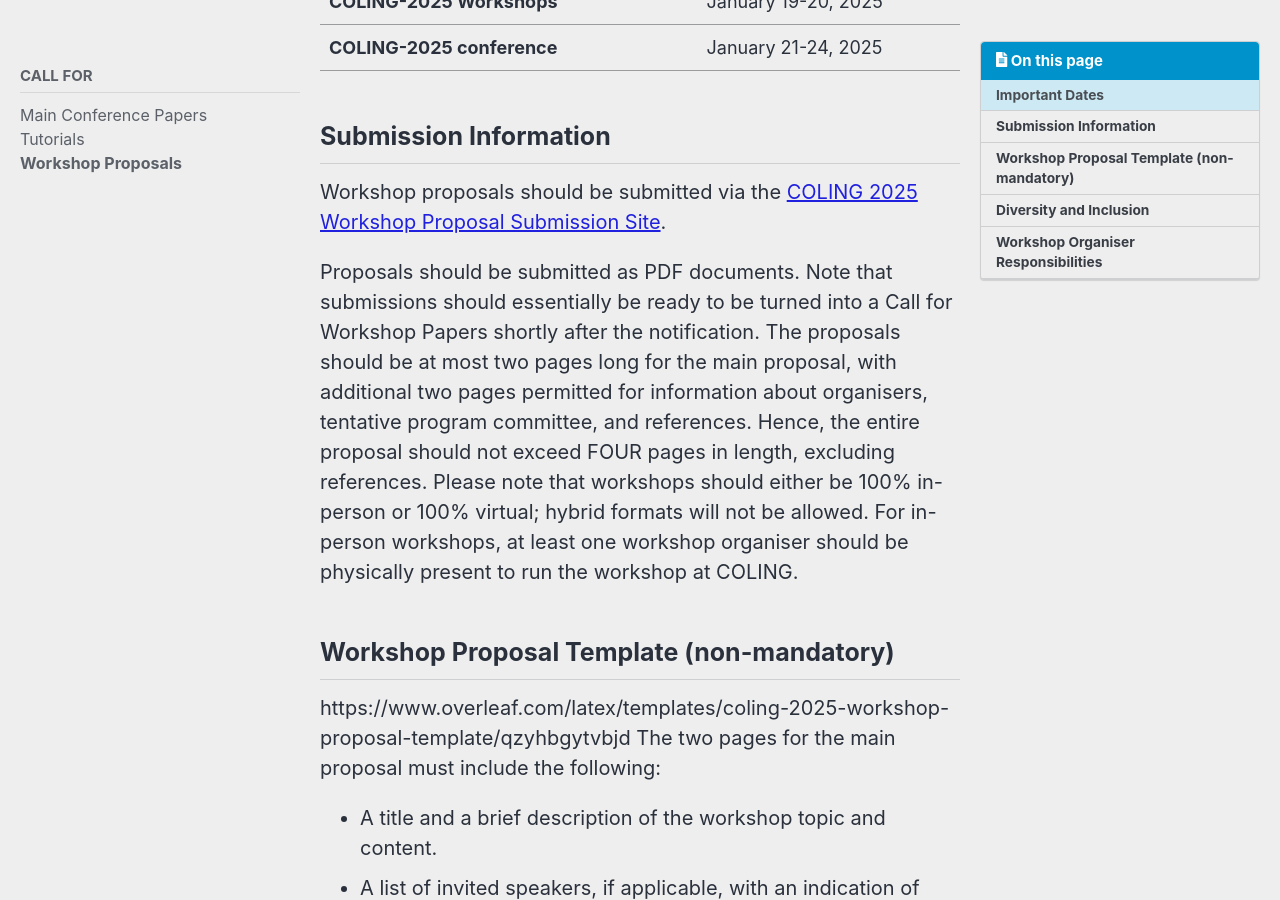
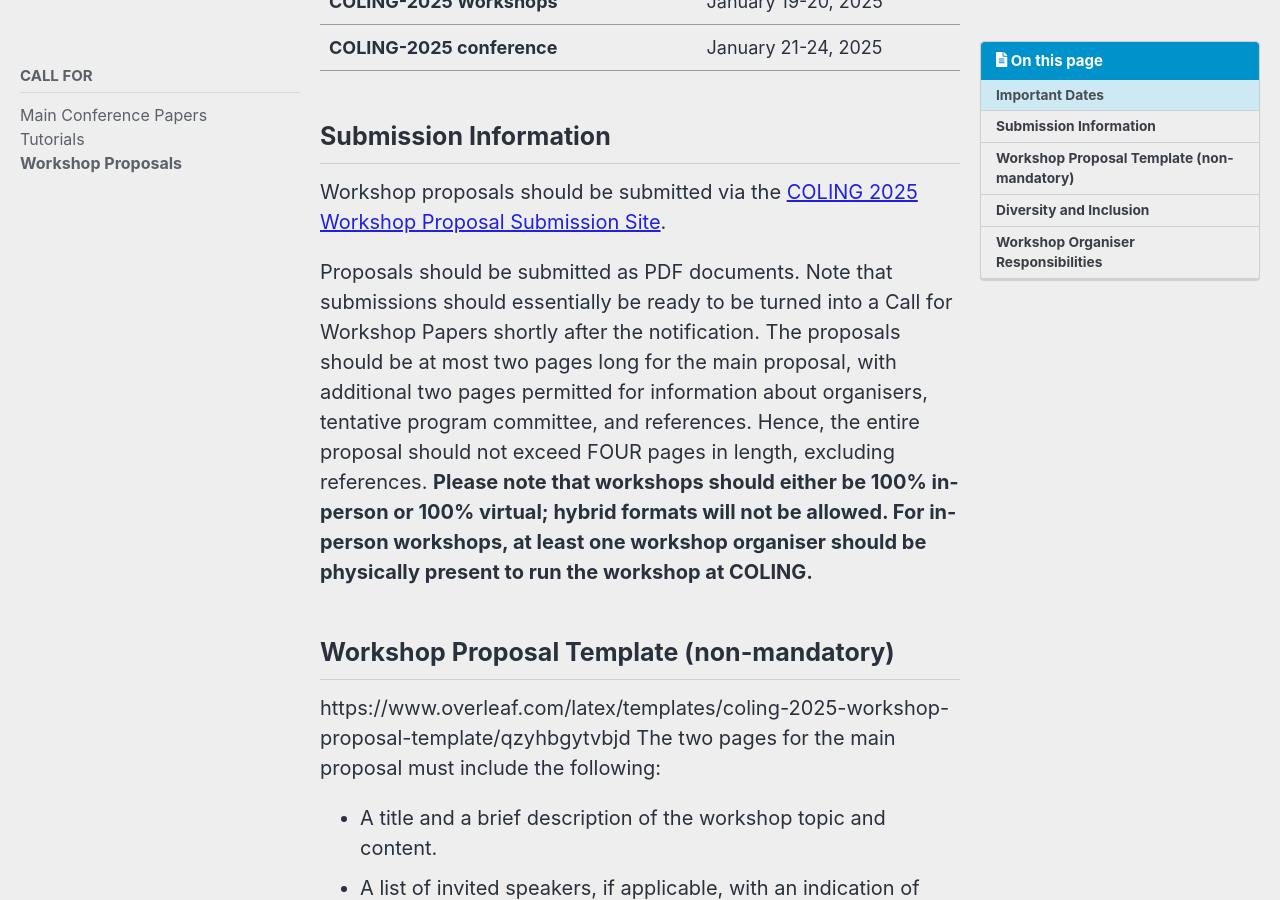
Before and after one commit to hasaniqbal777/coling-2025, a Jekyll site: the page built from _pages/calls/workshop_proposals.md, in a window 1280 px wide and 900 px high, scrolled down 1035 px. Built offline with Jekyll 4.4.1, drawn with Linux system fonts in a browser that asks for light colours; cached includes are drawn as plain includes; nearby versions of some CDN libraries.

```diff
--- a/_pages/calls/workshop_proposals.md
+++ b/_pages/calls/workshop_proposals.md
@@ -38,7 +38,7 @@ All deadlines are 11:59PM [UTC-12:00](https://www.timeanddate.com/time/zone/time
 Workshop proposals should be submitted via the [COLING 2025 Workshop Proposal Submission Site](https://softconf.com/coling2025/wsCL25).
 
 Proposals should be submitted as PDF documents. Note that submissions should essentially be ready to be turned into a Call for Workshop Papers shortly after the  notification.
-The proposals should be at most two pages long for the main proposal, with additional two pages permitted for information about organisers, tentative program committee, and references. Hence, the entire proposal should not exceed FOUR pages in length, excluding references. Please note that workshops should either be 100% in-person or 100% virtual; hybrid formats will not be allowed. For in-person workshops, at least one workshop organiser should be physically present to run the workshop at COLING.
+The proposals should be at most two pages long for the main proposal, with additional two pages permitted for information about organisers, tentative program committee, and references. Hence, the entire proposal should not exceed FOUR pages in length, excluding references. **Please note that workshops should either be 100% in-person or 100% virtual; hybrid formats will not be allowed. For in-person workshops, at least one workshop organiser should be physically present to run the workshop at COLING.**
 
 ## Workshop Proposal Template (non-mandatory)
 https://www.overleaf.com/latex/templates/coling-2025-workshop-proposal-template/qzyhbgytvbjd
```
Also changed, not shown: _pages/calls/tutorials.md (+1 -0 lines).
